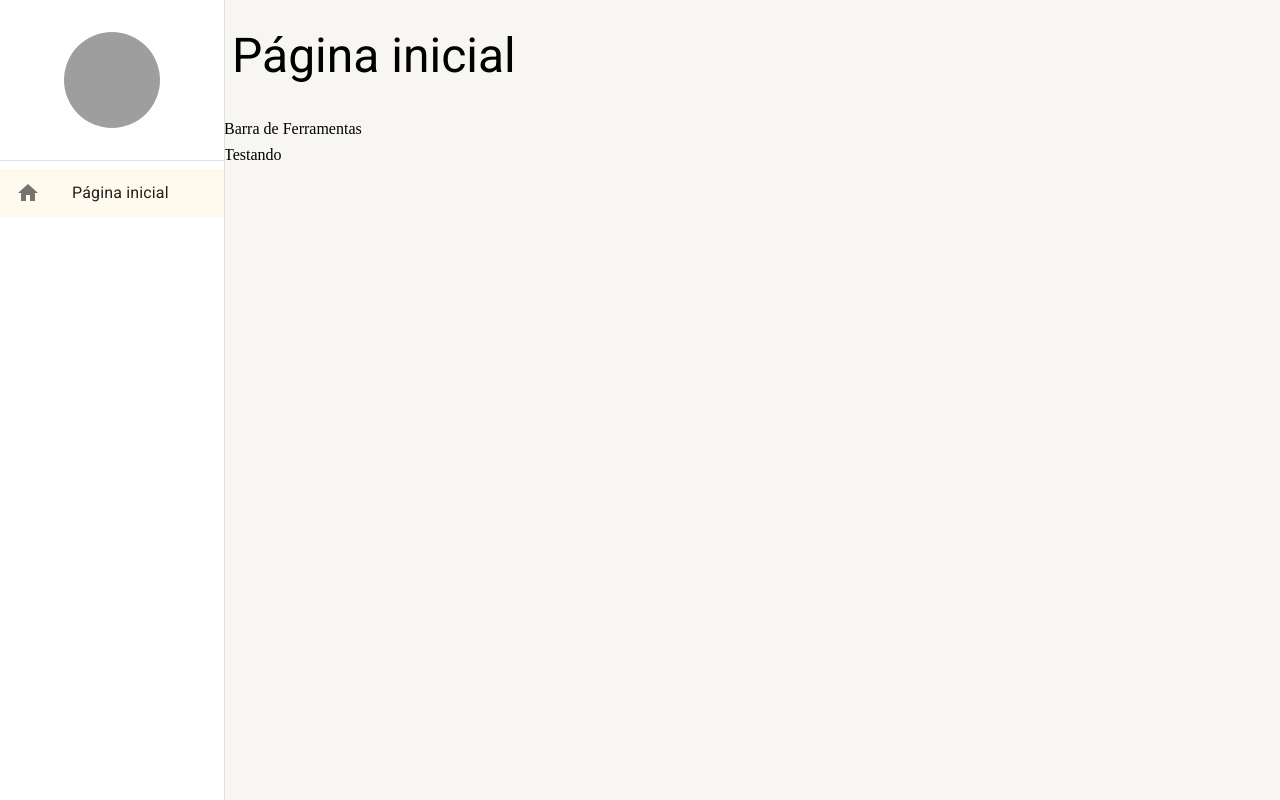
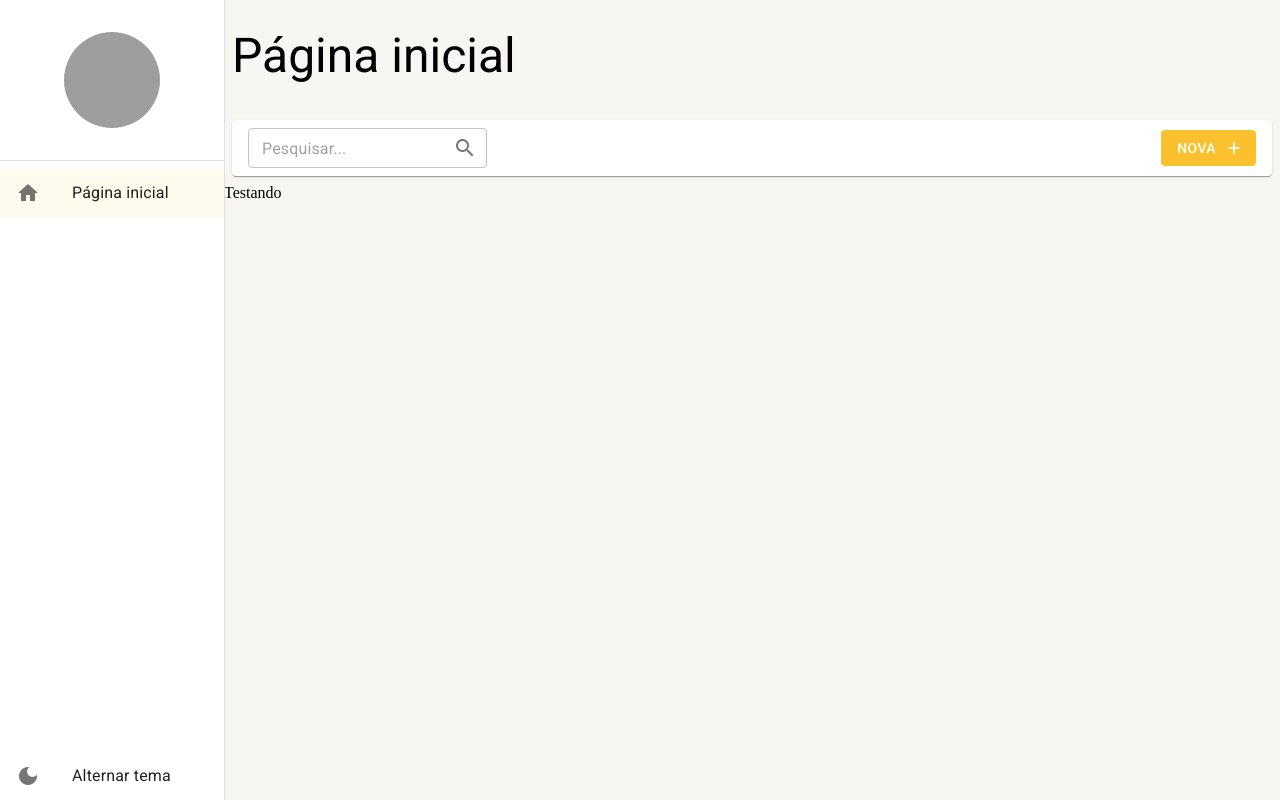
Before and after one commit to ViniGhiraldi/react-mui-typescript, a React (Create React App) app: page /pagina-inicial in a window 1280 px wide. Built offline with nearby package versions, Linux system fonts and the light colour scheme; grey boxes are pictures that could not be loaded.

Commit message:
feat: added tools bar

```diff
--- a/src/pages/dashboard/Dashboard.tsx
+++ b/src/pages/dashboard/Dashboard.tsx
@@ -1,8 +1,17 @@
+import { FerramentasDaListagem } from "../../shared/components";
 import { LayoutBaseDePagina } from "../../shared/layouts";
 
 export const Dashboard = () => {
     return(
-        <LayoutBaseDePagina titulo='Página inicial' barraDeFerramentas={<>Barra de Ferramentas</>}>
+        <LayoutBaseDePagina
+          titulo='Página inicial'
+          barraDeFerramentas={(
+            <FerramentasDaListagem
+              mostrarInputBusca
+              textoBotaoNovo='Nova'
+            />
+          )}
+        >
             Testando
         </LayoutBaseDePagina>
     );
--- /dev/null
+++ b/src/shared/components/ferramentas-da-listagem/FerramentasDaListagem.tsx
@@ -0,0 +1,61 @@
+import { Box, Button, Icon, IconButton, Paper, TextField, useTheme } from '@mui/material';
+
+interface IFerramentasDaListagemProps{
+    textoDaBusca?: string;
+    mostrarInputBusca?: boolean;
+    aoMudarTextoDeBusca?: (novoTexto: string) => void;
+    textoBotaoNovo?: string;
+    mostrarBotaoNovo?: boolean;
+    aoClicarEmNovo?: () => void;
+}
+
+export const FerramentasDaListagem = ({
+    textoDaBusca = '',
+    mostrarInputBusca = false,
+    aoMudarTextoDeBusca,
+    textoBotaoNovo = 'Novo',
+    mostrarBotaoNovo = true,
+    aoClicarEmNovo
+}: IFerramentasDaListagemProps) => {
+    const theme = useTheme();
+
+    return(
+        <Box
+          height={theme.spacing(5)}
+          marginX={1}
+          padding={1}
+          paddingX={2}
+          display='flex'
+          gap={1}
+          alignItems='center'
+          component={Paper}
+        >
+            {mostrarInputBusca && (
+                <TextField
+                size='small'
+                value={textoDaBusca}
+                placeholder='Pesquisar...'
+                InputProps={{
+                  endAdornment: <IconButton edge='end'><Icon>search</Icon></IconButton>
+                }}
+                onChange={(e) => aoMudarTextoDeBusca?.(e.target.value)}
+              />
+            )}
+
+            <Box flex={1} display='flex' justifyContent='end'>
+                {mostrarBotaoNovo && (
+                    <Button
+                      variant='contained'
+                      disableElevation
+                      onClick={aoClicarEmNovo}
+                      endIcon={<Icon>add</Icon>}
+                    >
+                        {textoBotaoNovo}
+                    </Button>
+                )
+
+                }
+            </Box>
+        </Box>
+    );
+};
--- a/src/shared/components/index.ts
+++ b/src/shared/components/index.ts
@@ -1 +1,2 @@
 export * from './menu-lateral/MenuLateral';
+export * from './ferramentas-da-listagem/FerramentasDaListagem';
--- a/src/shared/components/menu-lateral/MenuLateral.tsx
+++ b/src/shared/components/menu-lateral/MenuLateral.tsx
@@ -1,7 +1,7 @@
 import { Drawer, Avatar, Divider, List, useTheme, ListItemButton, ListItemIcon, ListItemText, Icon, useMediaQuery } from '@mui/material';
-import { Box } from '@mui/system';
+import { Box } from '@mui/material';
 import { ReactNode } from "react";
-import { useDrawerContext } from '../../contexts';
+import { useAppThemeContext, useDrawerContext } from '../../contexts';
 import { useMatch, useNavigate, useResolvedPath } from 'react-router-dom';
 
 interface IListItemLinkProps {
@@ -40,6 +40,7 @@ export const MenuLateral = ({children}: IMenuLateralProps) => {
     const theme = useTheme();
     const smDown = useMediaQuery(theme.breakpoints.down('sm'));
     const { isDrawerOpen, toggleDrawerOpen, drawerOptions } = useDrawerContext();
+    const { toggleTheme } = useAppThemeContext();
 
     return(
         <>
@@ -67,6 +68,14 @@ export const MenuLateral = ({children}: IMenuLateralProps) => {
                             ))}
                         </List>
                     </Box>
+                    <Box>
+                        <ListItemButton onClick={toggleTheme}>
+                            <ListItemIcon>
+                                <Icon>dark_mode</Icon>
+                            </ListItemIcon>
+                            <ListItemText primary='Alternar tema' />
+                        </ListItemButton>
+                    </Box>
                 </Box>
             </Drawer>
 
--- a/src/shared/contexts/ThemeContext.tsx
+++ b/src/shared/contexts/ThemeContext.tsx
@@ -1,4 +1,4 @@
-import { Box } from '@mui/system';
+import { Box } from '@mui/material';
 import { ThemeProvider } from '@mui/material';
 import { ReactNode, createContext, useCallback, useContext, useMemo, useState } from 'react';
 import { LightTheme, DarkTheme } from './../themes';
--- a/src/shared/layouts/LayoutBaseDePagina.tsx
+++ b/src/shared/layouts/LayoutBaseDePagina.tsx
@@ -1,5 +1,5 @@
 import { Icon, IconButton, Typography, useMediaQuery, useTheme } from '@mui/material';
-import { Box } from '@mui/system';
+import { Box } from '@mui/material';
 import { ReactNode } from 'react';
 import { useDrawerContext } from '../contexts';
 
--- a/src/shared/themes/Dark.ts
+++ b/src/shared/themes/Dark.ts
@@ -3,6 +3,7 @@ import { cyan, yellow } from "@mui/material/colors";
 
 export const DarkTheme = createTheme({
     palette:{
+        mode: 'dark',
         primary:{
             main: yellow[700],
             dark: yellow[800],
@@ -19,5 +20,10 @@ export const DarkTheme = createTheme({
             default: '#202124',
             paper: '#303134'
         }
+    },
+    typography:{
+        allVariants:{
+            color: '#ffffff'
+        }
     }
 });
```
